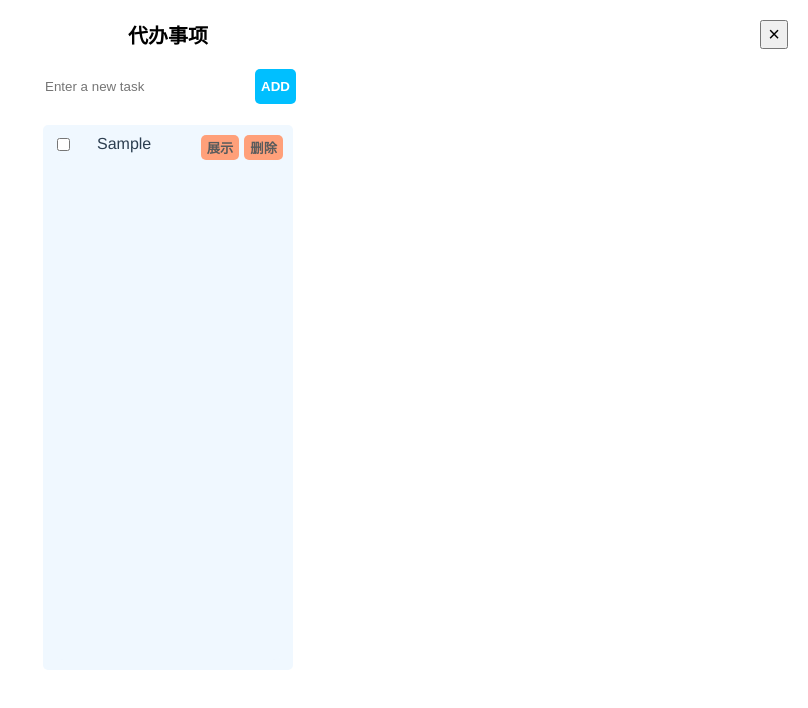
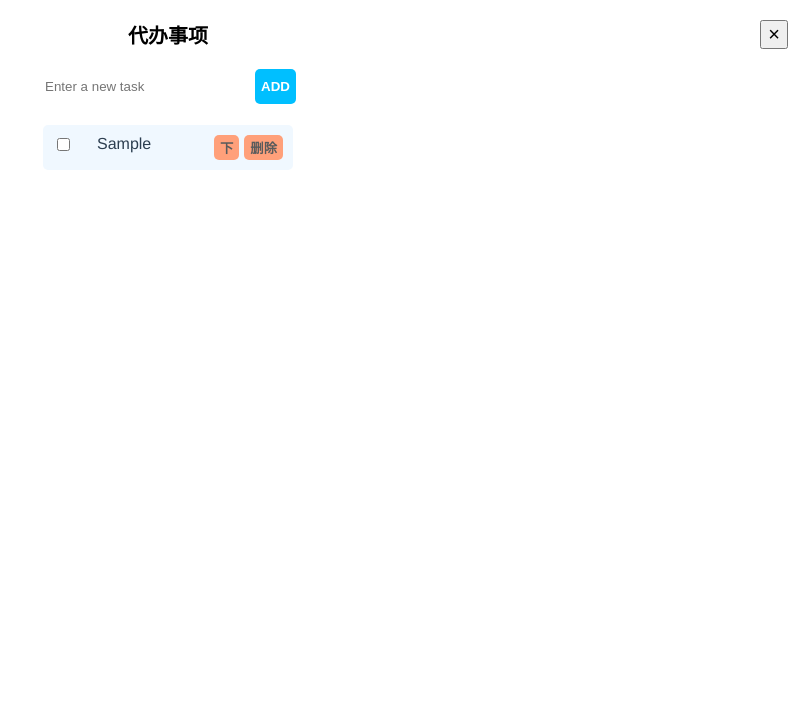
Before and after one commit to Francis-cell/TodoList, a Vue app: page / in a window 1280 px wide. Both pictures are taken after typing "Sample" into the empty fields and a click on the button "ADD". Shown: the top 708 px of the page, without its empty margins (472-1280 px from the left). Built offline with nearby package versions, Linux system fonts and the light colour scheme.

Commit message:
[add]新增下拉框部分样式

```diff
--- a/src/components/TodoList/TodoListMain.vue
+++ b/src/components/TodoList/TodoListMain.vue
@@ -43,16 +43,17 @@
 
                             <button
                                     class="delete delete-button"
-                                    @click="showVal()"
+                                    @click="showVal(item)"
                             >
-                                展示
+                                {{ item.showStatus ? '上' : '下' }}
                             </button>
                         </div>
 
                         <!-- 下箭头展开位置 -->
-                        <div class="dropdown_btm">
+                        <div v-if="item.showStatus" class="dropdown_btm">
                             <!-- 内部的内容区域 -->
                         </div>
+
                     </div>
 
 
@@ -112,7 +113,7 @@
 
                     if (checkList.length === 0) {
                         // 将数据加入到 todoListValues 中
-                        this.todoListValues.push({label: todoText});
+                        this.todoListValues.push({label: todoText, showStatus: false});
                         // 清空输入框中的内容
                         this.todoInput = '';
                     }
@@ -127,16 +128,12 @@
                 })
             },
             // 展示下拉框部分的内容方法
-            showVal() {
-                // if ($(".dropdown_btm").hasClass("open")) {
-                //     $(".dropdown_btm").removeClass("open");
-                //     $(".dropdown_btm").addClass("close");
-                // }
-                //
-                // else if ($(".dropdown_btm").hasClass("close")) {
-                //     $(".dropdown_btm").removeClass("close");
-                //     $(".dropdown_btm").addClass("open");
-                // }
+            showVal(item) {
+                for (let i = 0; i < this.todoListValues.length; i++) {
+                    if (this.todoListValues[i].label === item.label) {
+                        this.todoListValues[i].showStatus = !this.todoListValues[i].showStatus;
+                    }
+                }
             },
             // 页面关闭逻辑
             closeWindow() {
--- a/src/styles/styles.css
+++ b/src/styles/styles.css
@@ -110,9 +110,11 @@ button[type="submit"] {
 }
 
 .dropdown_btm {
-    width: 230px;
-    height: 500px;
-    background-color: #F0F8FF;
+    z-index: 1;
+    margin-left: 5px;
+    width: 250px;
+    height: 230px;
+    background-color: #dbdbdb;
     border-radius: 10px;
 }
 
@@ -182,33 +184,33 @@ ul#todo-list {
     list-style-type: none;
 }
 
-ul#todo-list li {
-    background-color: #F0F8FF;
+ul#todo-list li .dropdown_top{
+    background-color: #f0f8ff;
     padding: 10px;
     margin: 5px;
     border-radius: 5px;
 }
 
-ul#todo-list li:nth-child(even) {
+ul#todo-list li:nth-child(even) .dropdown_top{
     background-color: rgba(255, 165, 0, 0.5);
 }
 
-ul#todo-list li:nth-child(3n) {
+ul#todo-list li:nth-child(3n) .dropdown_top{
     background-color: rgba(255, 255, 0, 0.5);
 }
 
-ul#todo-list li:nth-child(4n) {
+ul#todo-list li:nth-child(4n) .dropdown_top{
     background-color: rgba(0, 128, 0, 0.5);
 }
 
-ul#todo-list li:nth-child(5n) {
+ul#todo-list li:nth-child(5n) .dropdown_top{
     background-color: rgba(0, 0, 255, 0.5);
 }
 
-ul#todo-list li:nth-child(6n) {
+ul#todo-list li:nth-child(6n) .dropdown_top{
     background-color: rgba(75, 0, 130, 0.5);
 }
 
-ul#todo-list li:nth-child(7n) {
+ul#todo-list li:nth-child(7n) .dropdown_top{
     background-color: rgba(148, 0, 211, 0.5);
 }
```
